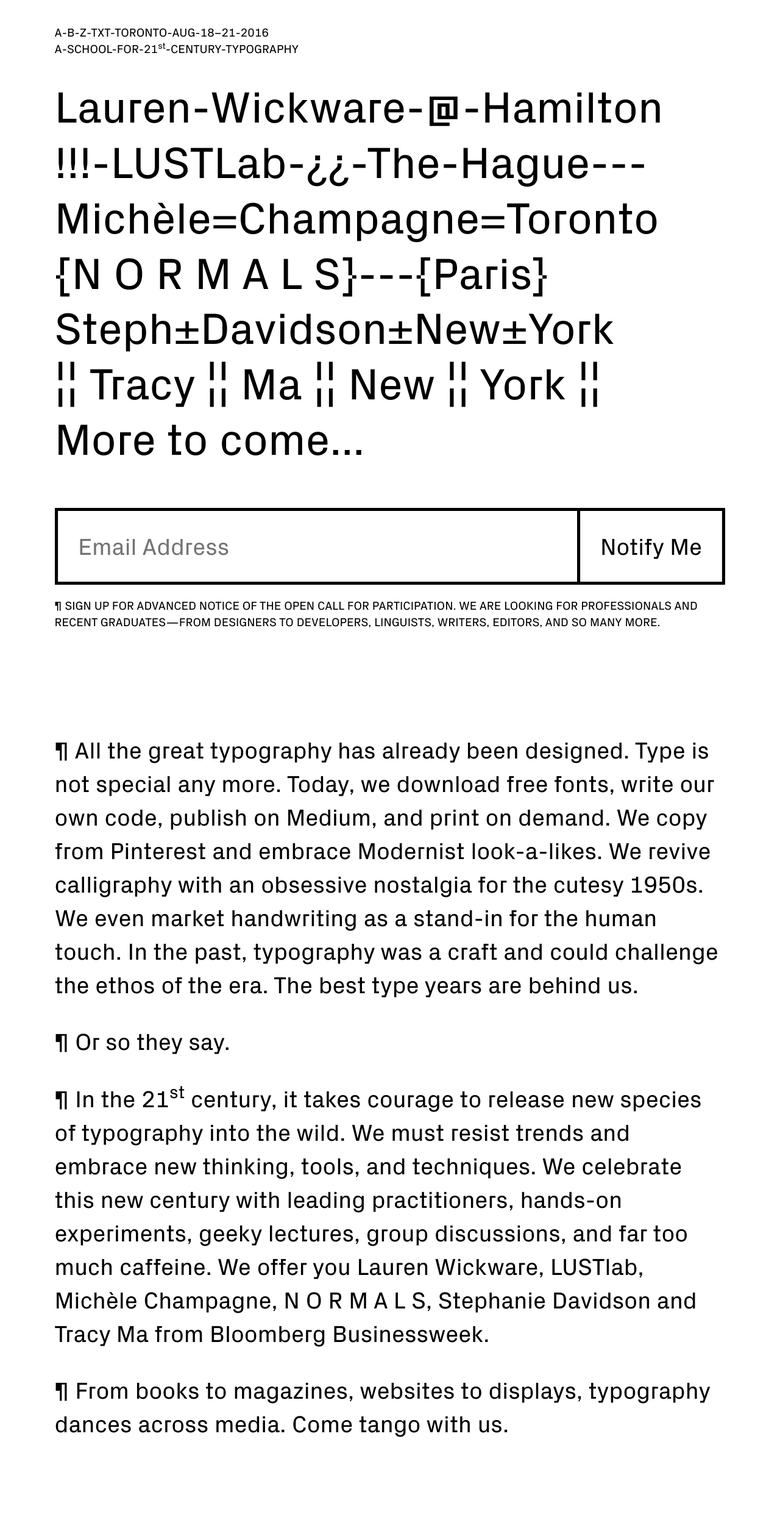
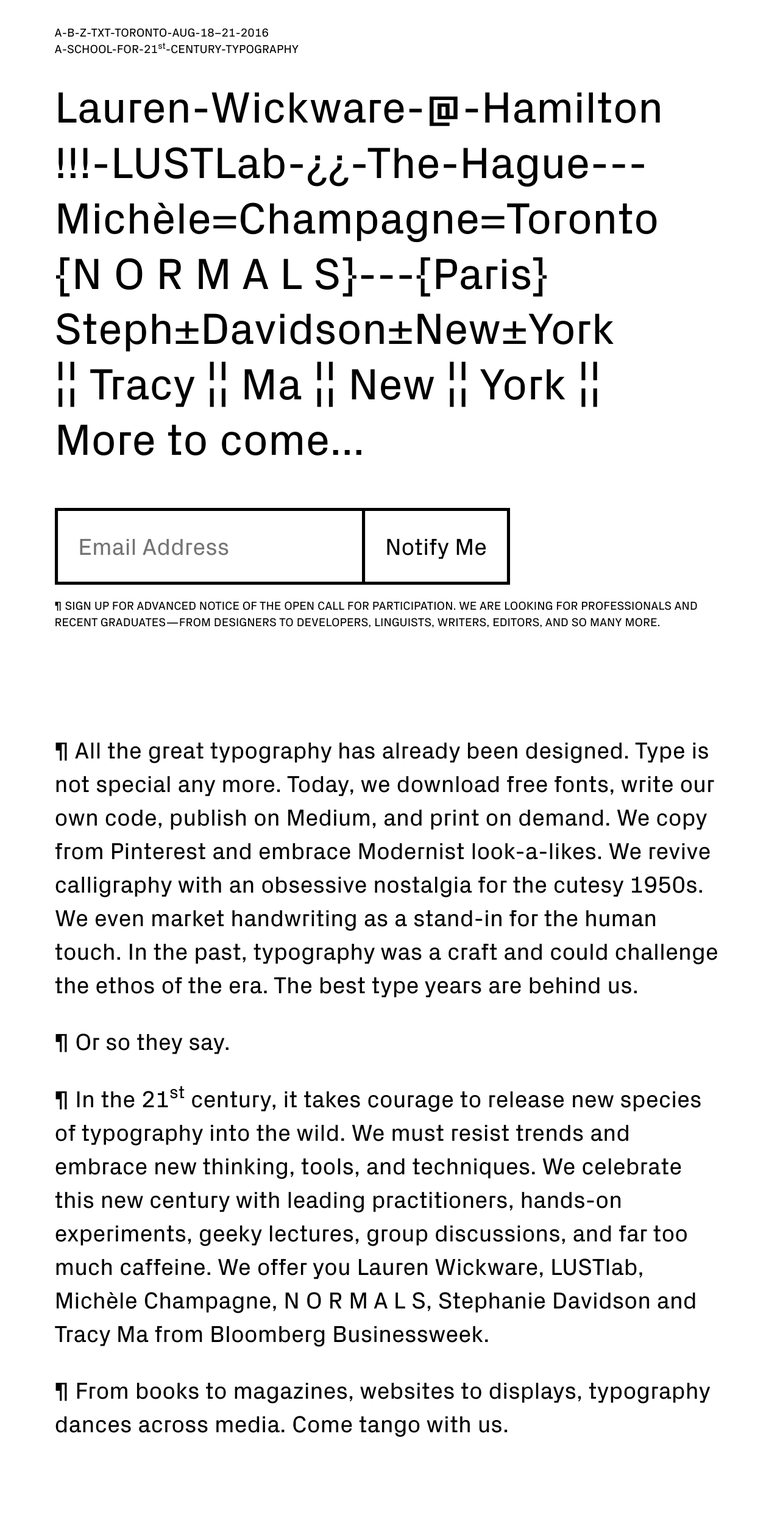
Before and after one commit to garrying/a-b-z.co, a Jekyll site: the page built from index.html, in a window 1280 px wide. Shown: the whole page at 61% size. Built offline with Jekyll 4.4.1, drawn with Linux system fonts in a browser that asks for light colours.

Commit message:
form fix

```diff
--- a/_sass/_forms.scss
+++ b/_sass/_forms.scss
@@ -1,9 +1,8 @@
 input[type="email"] {
+  -webkit-appearance: none;
   border: 0;
+  border-radius: 0;
   box-shadow: inset 0 0 0 0.4vw $black;
-  -webkit-appearance: none;
-  border-radius: 0;
-  width: 100%;
 }
 
 button, html [type="button"], [type="reset"], [type="submit"] {
@@ -15,6 +14,7 @@
   cursor: pointer;
   -webkit-appearance: none;
   border-radius: 0;
+  flex-shrink: 0;
 
   &:hover {
     background: $black;
```
